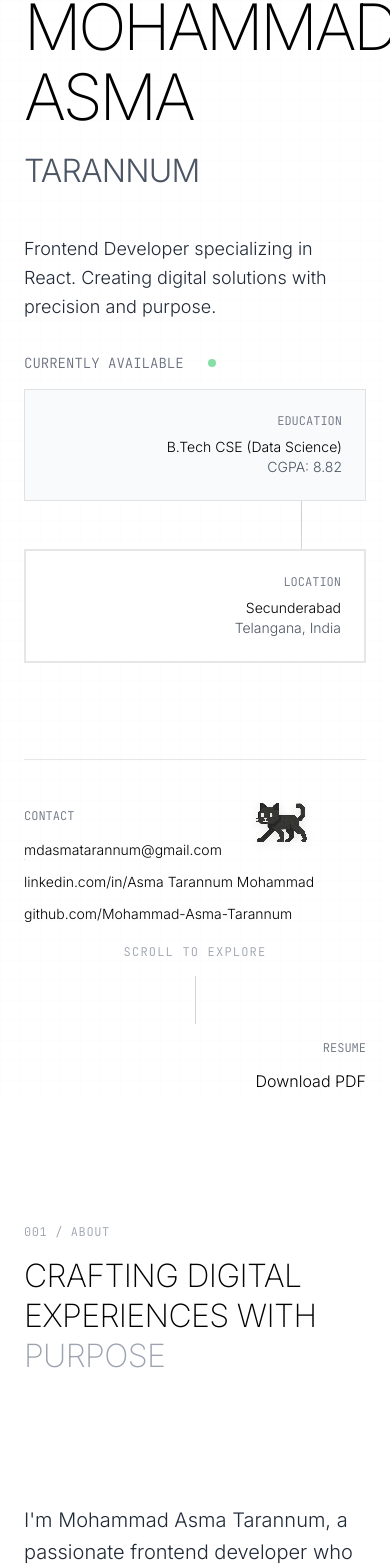
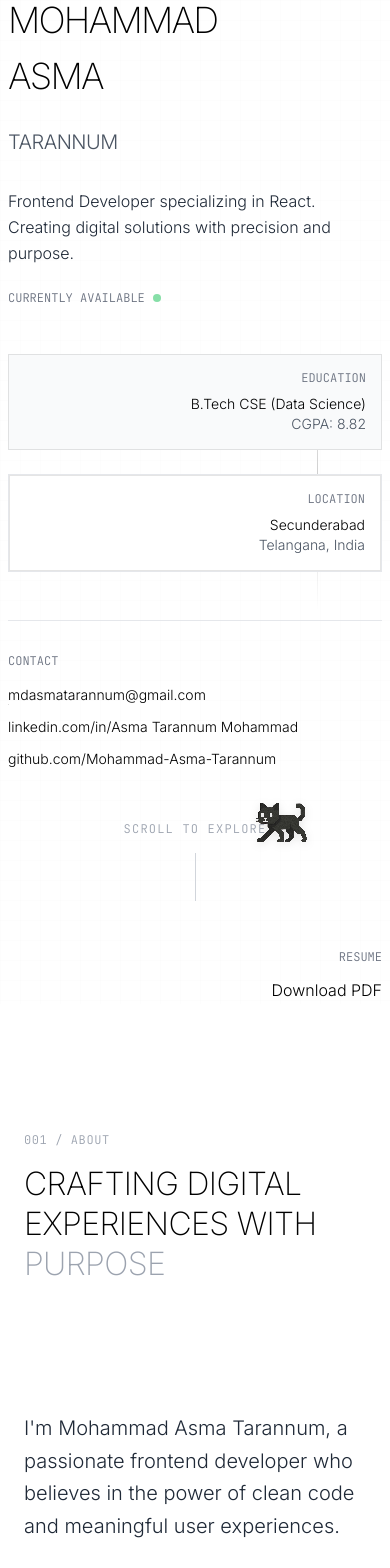
Before and after one commit to Mohammad-Asma-Tarannum/asma-portfolio, a React (Vite) app: page / in a window 390 px wide. Shown: the top 1568 px of the page. Built offline with nearby package versions, Linux system fonts and the light colour scheme.

Commit message:
Refactor ArtisticHero component: update layout, remove CONTACT button, and adjust typography styles

```diff
--- a/src/components/ArtisticHero.tsx
+++ b/src/components/ArtisticHero.tsx
@@ -2,45 +2,45 @@ import React from 'react';
 
 const ArtisticHero: React.FC = () => {
   return (
-    <section className="min-h-screen relative bg-white overflow-hidden">
+  <section className="min-h-screen relative bg-white overflow-hidden">
       {/* Subtle grid background */}
       <div className="absolute inset-0 artistic-grid opacity-30"></div>
 
       {/* Main content */}
-      <div className="relative z-10 min-h-screen flex flex-col">
+  <div className="relative z-10 min-h-screen flex flex-col">
         {/* Navigation */}
         <nav className="fixed top-0 left-0 right-0 z-50 mix-blend-difference">
-          <div className="flex justify-between items-center p-6 md:p-8">
-            {/* Removed CONTACT button as requested */}
+          <div className="flex flex-col md:flex-row justify-between items-center p-4 md:p-8 gap-2 md:gap-0">
+            {/* Responsive navigation, add items here if needed */}
           </div>
         </nav>
 
         {/* Hero content */}
-        <div className="flex-1 flex items-center justify-center px-6 md:px-8">
+        <div className="flex-1 flex items-center justify-center px-2 sm:px-4 md:px-8">
           <div className="w-full max-w-7xl">
             <div className="grid grid-cols-12 gap-4 items-end">
 
               {/* Left side - Main typography */}
               <div className="col-span-12 lg:col-span-8">
                 <div className="fade-in">
-                  <div className="text-giant font-extralight tracking-tighter mb-4">
+                  <div className="text-4xl sm:text-6xl md:text-7xl font-extralight tracking-tighter mb-4 break-words">
                     MOHAMMAD
                   </div>
-                  <div className="text-giant font-extralight tracking-tighter mb-8">
+                  <div className="text-4xl sm:text-6xl md:text-7xl font-extralight tracking-tighter mb-8 break-words">
                     ASMA
                   </div>
-                  <div className="text-large font-light tracking-tight text-gray-600 mb-12">
+                  <div className="text-xl sm:text-2xl md:text-3xl font-light tracking-tight text-gray-600 mb-8 break-words">
                     TARANNUM
                   </div>
                 </div>
 
                 <div className="fade-in fade-in-delay-2 max-w-md">
-                  <p className="text-lg font-light leading-relaxed mb-8 text-gray-800">
+                  <p className="text-base sm:text-lg font-light leading-relaxed mb-6 text-gray-800">
                     Frontend Developer specializing in React.
                     Creating digital solutions with precision and purpose.
                   </p>
 
-                  <div className="flex items-center space-x-6 mono-text text-sm">
+                  <div className="flex flex-wrap items-center gap-2 mono-text text-xs sm:text-sm">
                     <span className="text-gray-500">CURRENTLY AVAILABLE</span>
                     <div className="w-2 h-2 bg-green-500 rounded-full animate-pulse"></div>
                   </div>
@@ -48,20 +48,20 @@ const ArtisticHero: React.FC = () => {
               </div>
 
               {/* Right side - Geometric elements */}
-              <div className="col-span-12 lg:col-span-4 relative">
+              <div className="col-span-12 lg:col-span-4 relative mt-8 lg:mt-0">
                 <div className="fade-in fade-in-delay-3">
                   {/* Vertical line */}
                   <div className="absolute right-16 top-0 geometric-line h-64"></div>
 
                   {/* Info blocks */}
-                  <div className="space-y-12 text-right">
-                    <div className="geometric-border p-6 bg-gray-50">
+                  <div className="space-y-6 sm:space-y-12 text-right">
+                    <div className="geometric-border p-4 sm:p-6 bg-gray-50">
                       <div className="mono-text text-xs text-gray-500 mb-2">EDUCATION</div>
                       <div className="text-sm font-light">B.Tech CSE (Data Science)</div>
                       <div className="text-sm text-gray-600">CGPA: 8.82</div>
                     </div>
 
-                    <div className="geometric-border p-6 bg-white border">
+                    <div className="geometric-border p-4 sm:p-6 bg-white border">
                       <div className="mono-text text-xs text-gray-500 mb-2">LOCATION</div>
                       <div className="text-sm font-light">Secunderabad</div>
                       <div className="text-sm text-gray-600">Telangana, India</div>
@@ -74,9 +74,9 @@ const ArtisticHero: React.FC = () => {
             </div>
 
             {/* Bottom section */}
-            <div className="fade-in fade-in-delay-4 mt-24 pt-12 border-t border-gray-200">
+            <div className="fade-in fade-in-delay-4 mt-12 pt-8 border-t border-gray-200">
               <div className="grid grid-cols-12 gap-4">
-                <div className="col-span-12 md:col-span-3">
+                <div className="col-span-12 sm:col-span-6 md:col-span-3 mb-8 md:mb-0">
                   <div className="mono-text text-xs text-gray-500 mb-4">CONTACT</div>
                   <div className="text-sm space-y-2 ">
                     <div className="flex justify-between items-center border-gray-300 pb-1">
@@ -98,14 +98,14 @@ const ArtisticHero: React.FC = () => {
                   </div>
                 </div>
 
-                <div className="col-span-12 md:col-span-6 text-center">
+                <div className="col-span-12 sm:col-span-6 md:col-span-6 text-center mb-8 md:mb-0">
                   <div className="mono-text text-xs text-gray-400 tracking-widest">
                     SCROLL TO EXPLORE
                   </div>
                   <div className="w-px h-12 bg-gray-300 mx-auto mt-4"></div>
                 </div>
 
-                <div className="col-span-12 md:col-span-3 text-right">
+                <div className="col-span-12 sm:col-span-6 md:col-span-3 text-right">
                   <div className="mono-text text-xs text-gray-500 mb-4">RESUME</div>
                   <a
   href="https://drive.google.com/file/d/1jjr7JYUYliH-GUuNNLrevMw15hIkoxCd/view?usp=sharing"
```
